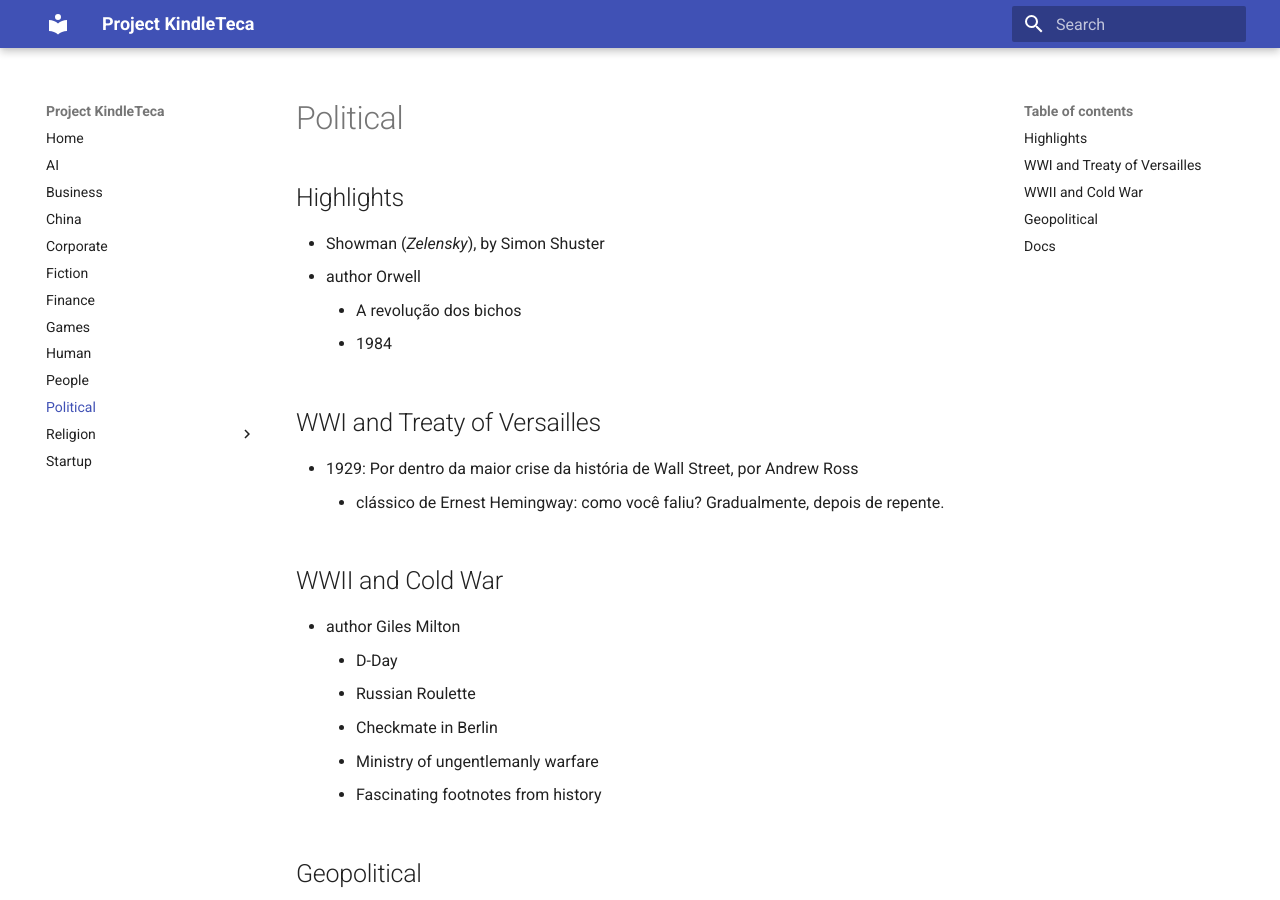
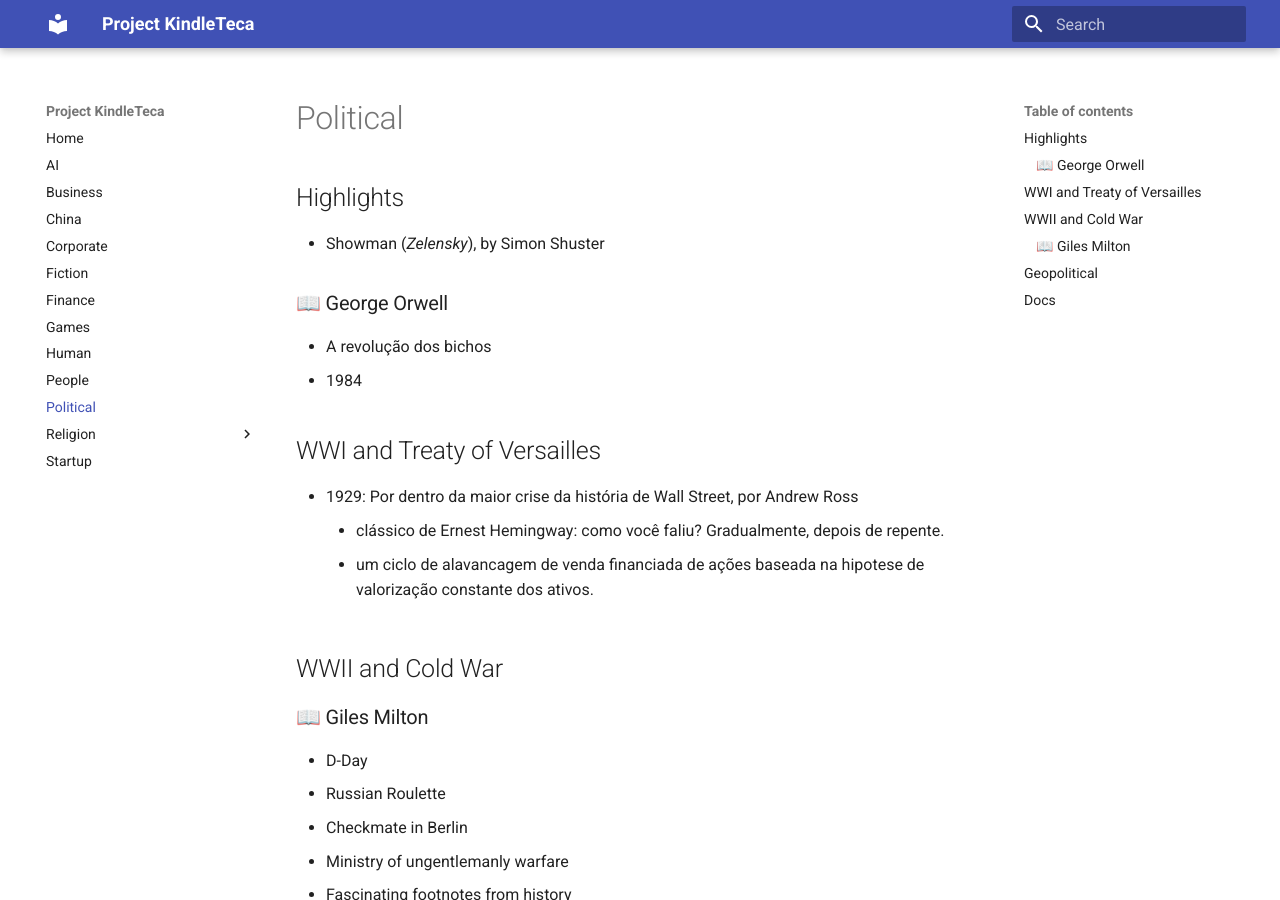
Before and after one commit to renatobrf/kindle-teca, an MkDocs documentation site: the page built from docs/political.md, in a window 1280 px wide and 900 px high. Built offline with MkDocs 1.6.1 and Material for MkDocs 9.7.7, drawn with Linux system fonts in a browser that asks for light colours.

Commit message:
Update political.md

```diff
--- a/docs/political.md
+++ b/docs/political.md
@@ -1,20 +1,23 @@
 ## Highlights
 - Showman (*Zelensky*), by Simon Shuster
-- author Orwell
-    - A revolução dos bichos
-    - 1984
+
+### 📖 George Orwell
+- A revolução dos bichos
+- 1984
 
 ## WWI and Treaty of Versailles
 - 1929: Por dentro da maior crise da história de Wall Street, por Andrew Ross
     - clássico de Ernest Hemingway: como você faliu? Gradualmente, depois de repente.
+    - um ciclo de alavancagem de venda financiada de ações baseada na hipotese de valorização constante dos ativos.
 
 ## WWII and Cold War
-- author Giles Milton
-    - D-Day
-    - Russian Roulette
-    - Checkmate in Berlin
-    - Ministry of ungentlemanly warfare
-    - Fascinating footnotes from history
+
+### 📖 Giles Milton
+- D-Day
+- Russian Roulette
+- Checkmate in Berlin
+- Ministry of ungentlemanly warfare
+- Fascinating footnotes from history
 
 ## Geopolitical
 - New Cold Wars, by David Sanger
```
